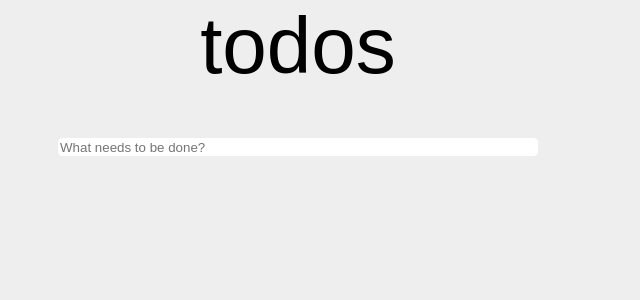
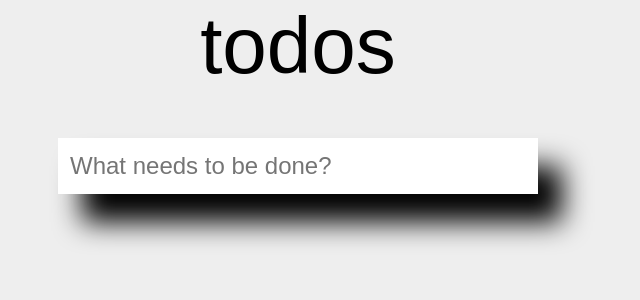
Before and after one commit to ccouzens/golang-todo-webapp, a Preact app in the folder vite_version/todo-mvc-ssr/: page / in a window 1280 px wide. Shown: the top 300 px of the page, without its empty margins (342-982 px from the left). Built offline with nearby package versions, Linux system fonts and the light colour scheme.

Commit message:
Improve the appearance

```diff
--- a/vite_version/todo-mvc-ssr/src/app.tsx
+++ b/vite_version/todo-mvc-ssr/src/app.tsx
@@ -43,6 +43,7 @@ export const App: FunctionComponent<{
 }> = ({ todos }) => (
 	<>
 		<h1>todos</h1>
+		<main>
 			<form method="get" class="newTodo">
 				<TodosInputs todos={todos} />
 				<TodoIsCompletedInput value={false} />
@@ -52,12 +53,14 @@ export const App: FunctionComponent<{
 				<div
 					class={`todo ${todo.isCompleted ? "isCompleted" : "isNotCompleted"}`}
 				>
-				<form method="get">
+					<form method="get" class="toggle">
 						<TodosInputs
 							todos={todos}
 							isCompletedProps={(innerTodo) => ({
 								value:
-								innerTodo === todo ? !todo.isCompleted : innerTodo.isCompleted,
+									innerTodo === todo
+										? !todo.isCompleted
+										: innerTodo.isCompleted,
 							})}
 						/>
 						<input type="submit" value={todo.isCompleted ? "☑" : "☐"} />
@@ -78,5 +81,6 @@ export const App: FunctionComponent<{
 					</form>
 				</div>
 			))}
+		</main>
 	</>
 );
--- a/vite_version/todo-mvc-ssr/src/index.css
+++ b/vite_version/todo-mvc-ssr/src/index.css
@@ -1,11 +1,6 @@
 :root {
 	--background-color: #eee;
 	background-color: var(--background-color);
-}
-
-.newTodo,
-.todo {
-	background-color: white;
 }
 
 :root,
@@ -29,31 +24,45 @@ input {
 	appearance: none;
 	border: none;
 	background: none;
-}
-
-input[type="text"] {
-	width: 100%;
-	box-sizing: border-box;
+	flex-grow: 1;
+	font-size: 1em;
+	padding: 0 0.5em;
 }
 
 input[type="submit"] {
 	cursor: pointer;
 }
 
-.todo {
+main {
+	background-color: white;
 	display: grid;
 	grid-template-columns: auto 1fr auto;
 	align-items: stretch;
-	margin-top: 1px;
+	font-size: 1.5em;
+	grid-auto-rows: 2lh;
+	box-shadow: 1em 1lh calc(max(1lh, 1em)) black;
 }
 
-.todo,
+.todo form,
+form.newTodo {
+	display: flex;
+	align-items: stretch;
+}
+
+.todo {
+	display: contents;
+}
+
 .newTodo {
-	border-radius: 0.25lh;
+	grid-column-start: 2;
 }
 
 .todo form {
-	display: flex;
+	border-top: 1px solid var(--background-color);
+}
+
+.toggle {
+	grid-column-start: 1;
 }
 
 .remove {
```
Lines whose indentation alone changed are shown as unchanged.
